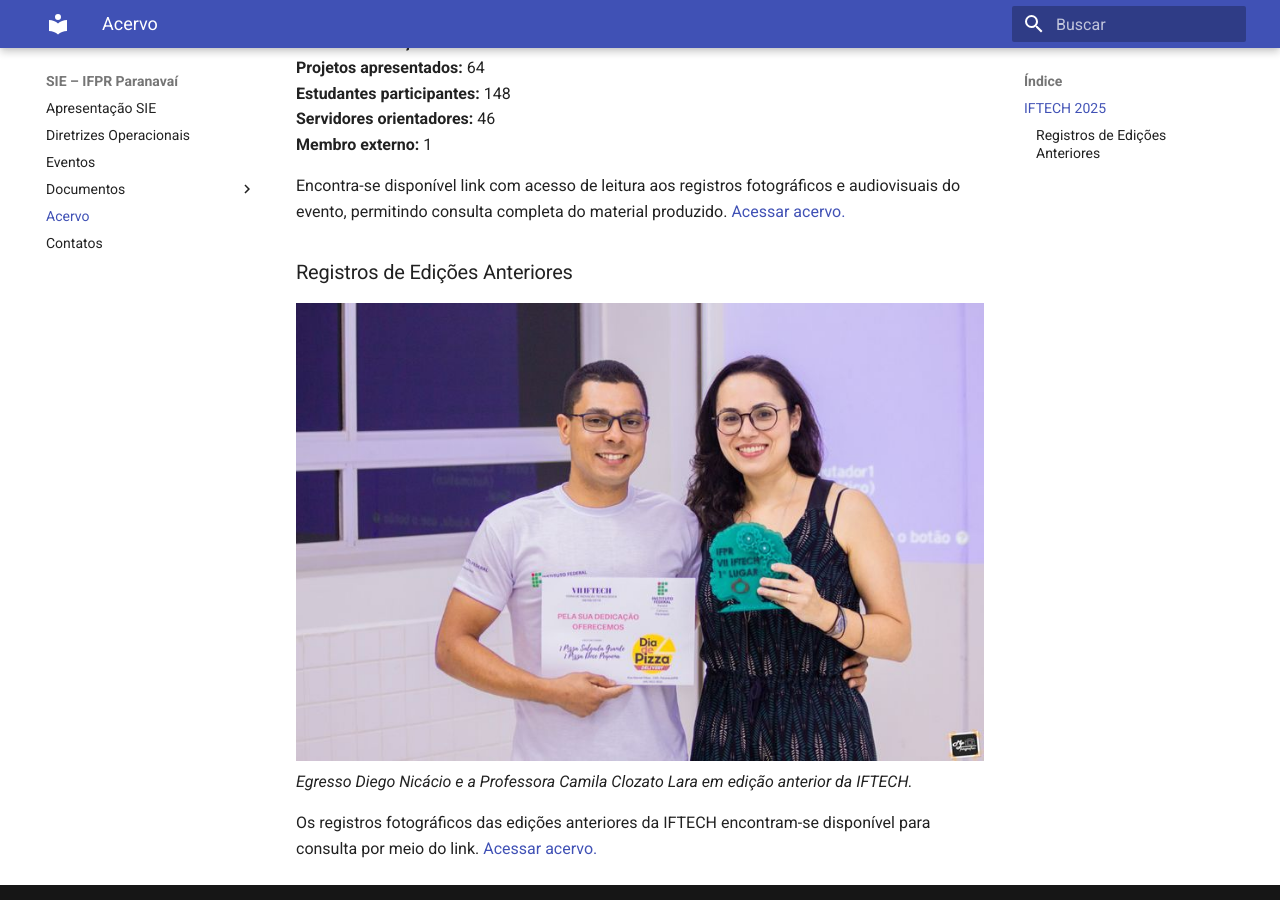
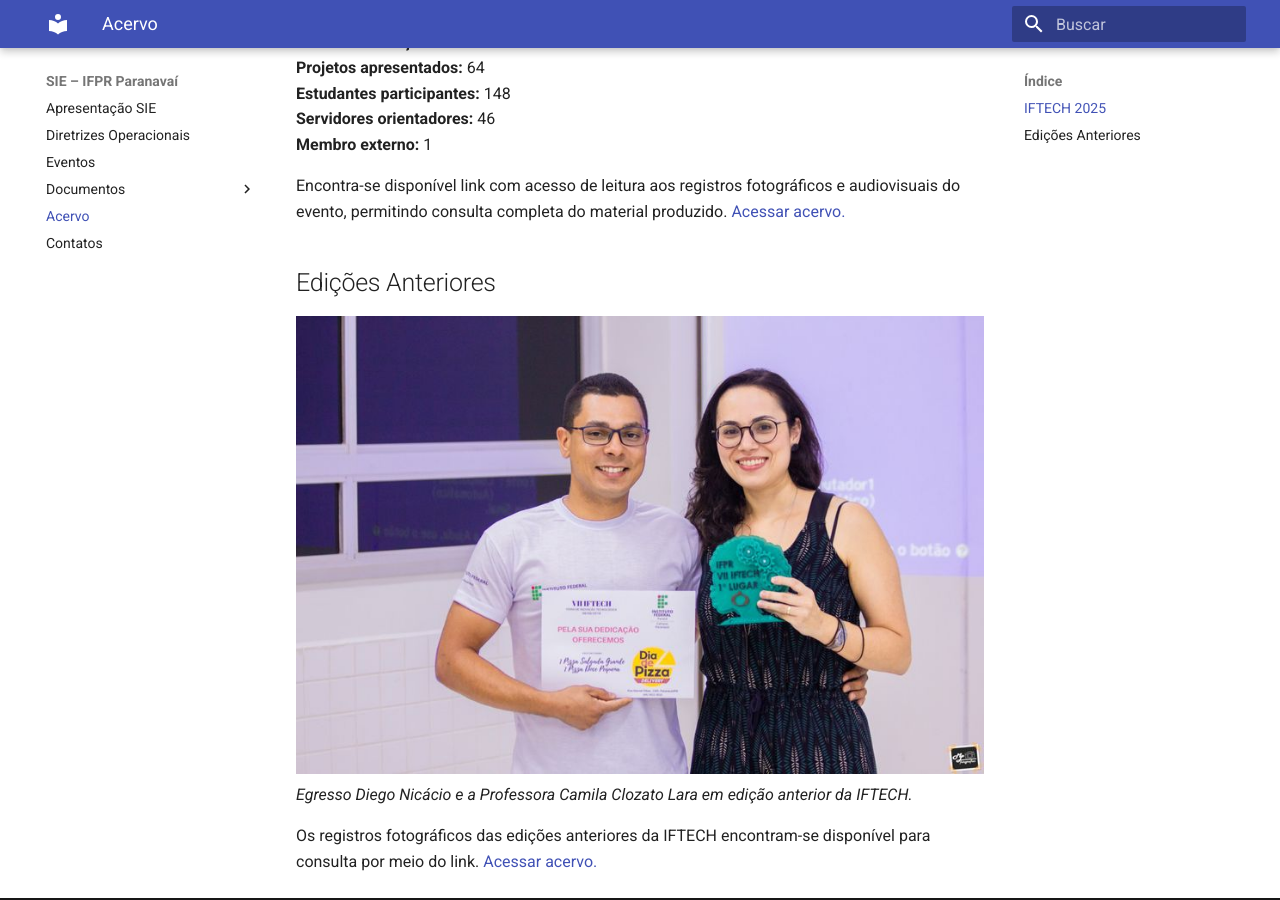
Before and after one commit to ifpr-sie-paranavai/dossie, an MkDocs documentation site: the page built from docs/historico.md, in a window 1280 px wide and 900 px high, scrolled down 707 px. Built offline with MkDocs 1.6.1 and Material for MkDocs 9.7.7, drawn with Linux system fonts in a browser that asks for light colours.

Commit message:
Update historico.md

```diff
--- a/docs/historico.md
+++ b/docs/historico.md
@@ -13,7 +13,7 @@
 
 Encontra-se disponível link com acesso de leitura aos registros fotográficos e audiovisuais do evento, permitindo consulta completa do material produzido. [Acessar acervo.](https://drive.google.com/drive/folders/1x15ibormFa2DMju0eOVi2hjLoDHpHzAZ?usp=sharing)
 
-### Registros de Edições Anteriores
+## Edições Anteriores
 
 ![IFTECH – Edições Anteriores](imagens/iftech_edicao_anterior_capa.jpg)
 *Egresso Diego Nicácio e a Professora Camila Clozato Lara em edição anterior da IFTECH.*
```
